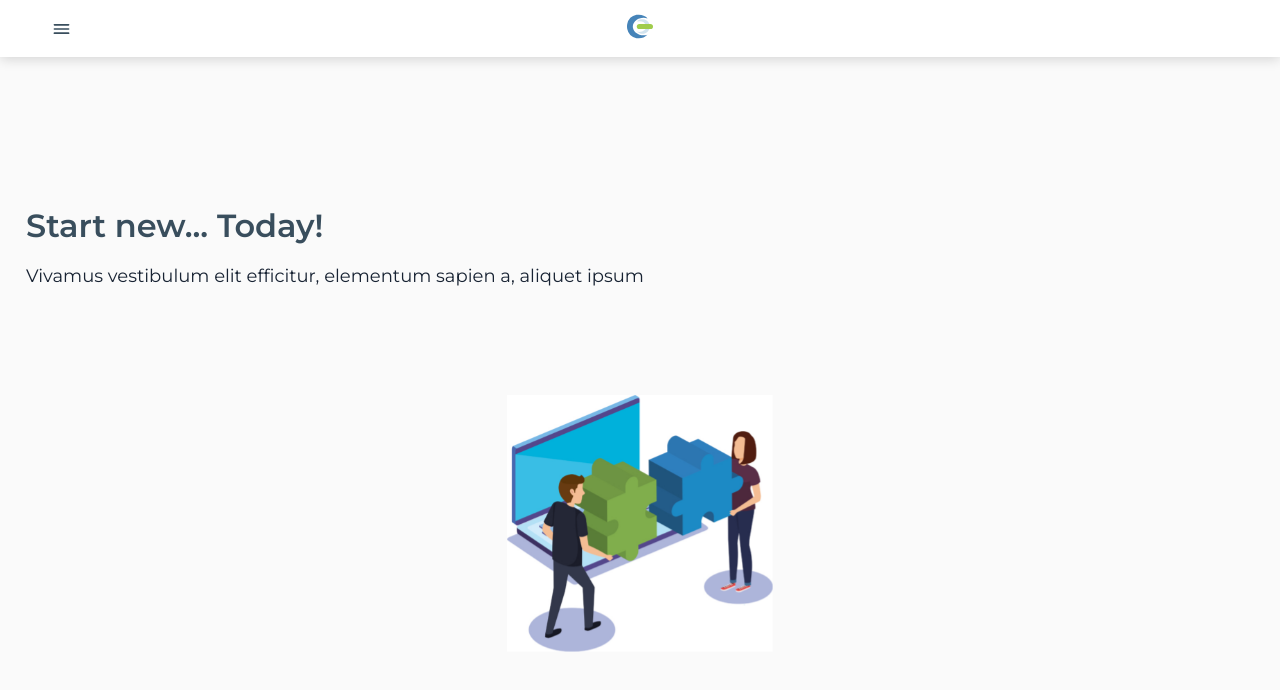
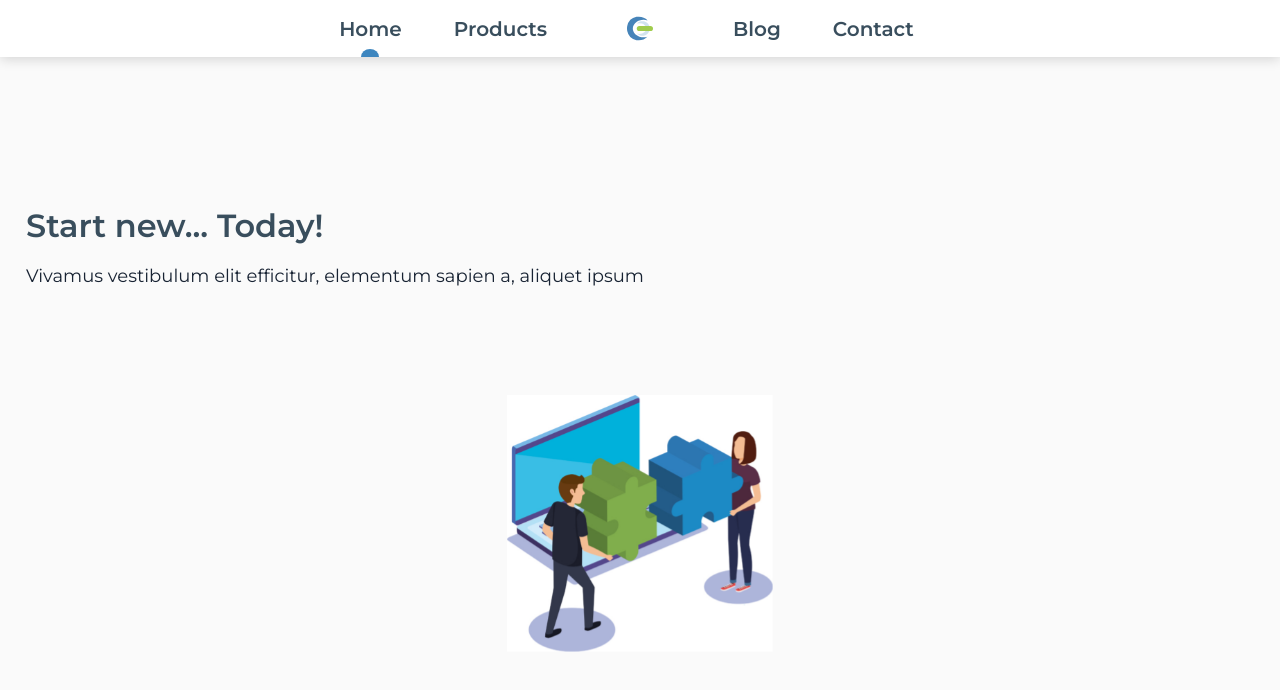
Before and after one commit to jmonchey/ikhokha-test, an Angular app: page / in a window 1280 px wide. Shown: the top 690 px of the page. Built offline with nearby package versions, Linux system fonts and the light colour scheme.

Commit message:
Implement desktop version of header

```diff
--- a/src/app/header/header.component.html
+++ b/src/app/header/header.component.html
@@ -12,10 +12,29 @@
         (click)="openMobileMenu()">
     </ng-template>
   </div>
+  <nav class="left-links">
+    <ul>
+      <li routerLinkActive="active" [routerLinkActiveOptions]="{exact: true}">
+        <a routerLink="">Home</a>
+      </li>
+      <li routerLinkActive="active">
+        <a routerLink="products">Products</a>
+      </li>
+    </ul>
+  </nav>
 </div>
 <div class="header-center">
   <img src="/assets/images/Logo.svg">
 </div>
 <div class="header-right">
-
+  <nav class="right-links">
+    <ul>
+      <li routerLinkActive="active">
+        <a routerLink="blog">Blog</a>
+      </li>
+      <li routerLinkActive="active">
+        <a routerLink="contact">Contact</a>
+      </li>
+    </ul>
+  </nav>
 </div>
--- a/src/app/header/header.component.scss
+++ b/src/app/header/header.component.scss
@@ -1,7 +1,6 @@
 :host {
   display: grid;
   grid-template-columns: 1fr auto 1fr;
-  align-items: center;
   box-sizing: border-box;
   height: 57px;
   box-shadow: 0px 2px 12px #00000029;
@@ -10,14 +9,28 @@
   z-index: 2;
 }
 
-.header-center img {
-  width: 26px;
-  height: 31px;
+.header-left,
+.header-right,
+.header-center {
+  height: 100%;
+}
+
+.header-center {
+  display: flex;
+  align-items: center;
+
+  img {
+    width: 26px;
+    height: 31px;
+  }
 }
 
 .mobile-menu-action {
   box-sizing: border-box;
   padding-left: 53px;
+  height: 100%;
+  display: flex;
+  align-items: center;
 
   .open-menu {
     width: 17px;
@@ -29,3 +42,79 @@
     height: 12px;
   }
 }
+
+.left-links,
+.right-links {
+  display: none;
+  font-size: 20px;
+  line-height: 24px;;
+  font-weight: 600;
+  height: 100%;
+
+  ul {
+    list-style-type: none;
+    margin: 0;
+    padding: 0;
+    display: flex;
+    height: 100%;
+
+    li {
+      height: 100%;
+      position: relative;
+      overflow: hidden;
+
+      a {
+        height: 100%;
+        text-decoration: none;
+        color: #394e5d;
+        display: flex;
+        align-items: center;;
+      }
+    }
+
+    li:not(:first-child) {
+      margin-left: 52px;
+    }
+
+    li.active a::before,
+    li:hover a::before {
+      display: inline-block;
+      content:'';
+      height: 16px;
+      width: 18px;
+      background-color: #3d86bf;
+      border-radius: 50%;;
+      position: absolute;
+      left: calc(50% - 9px);
+      bottom: -8px;
+    }
+
+    li:hover a::before {
+      opacity: 0.5;
+    }
+
+    li.active a::before {
+      opacity: 1;
+    }
+  }
+}
+
+.left-links {
+  justify-content: flex-end;
+  margin-right: 80px;
+}
+
+.right-links {
+  margin-left: 80px;
+}
+
+@media (min-width: 600px) {
+  .mobile-menu-action {
+    display: none;
+  }
+
+  .left-links,
+  .right-links {
+    display: flex;
+  }
+}
```
